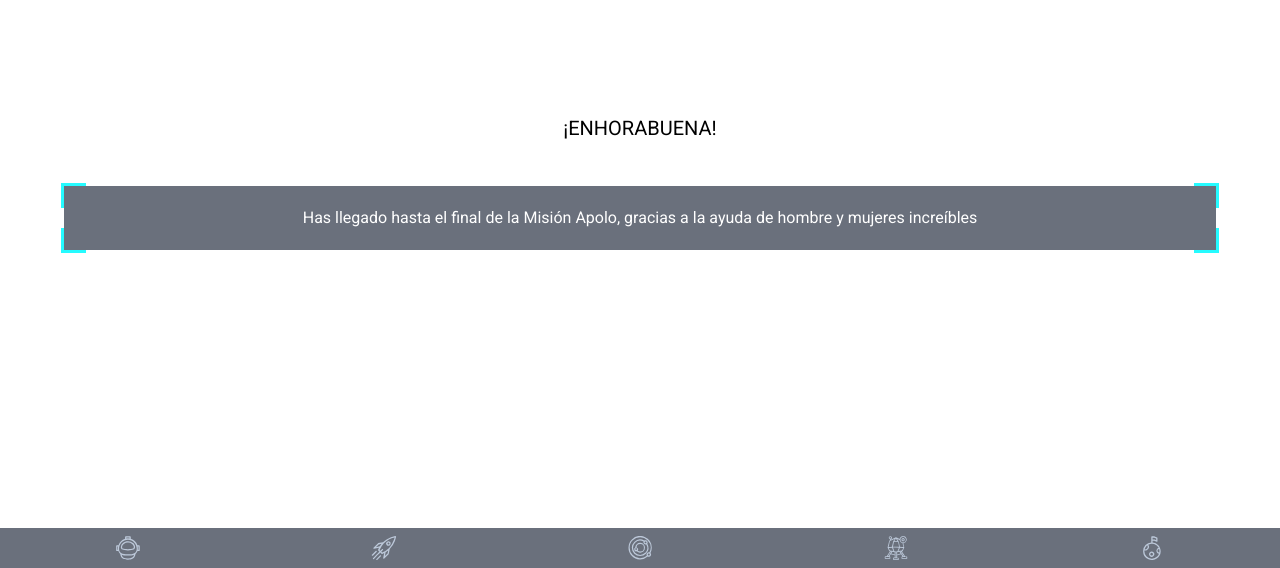
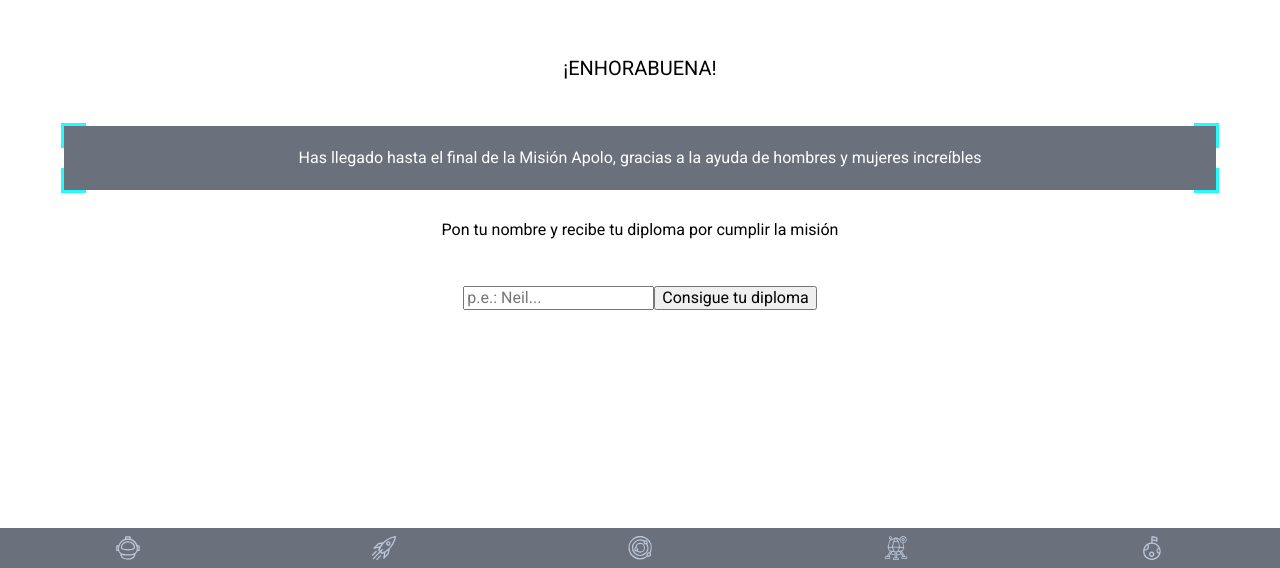
Before and after one commit to PIWEEK/follow-the-apollo-11, a Vue app: page /#/certificate in a window 1280 px wide. Shown: the part 232-800 px from the top of the page. Built offline with nearby package versions, Linux system fonts and the light colour scheme.

Commit message:
Certificado de defunción

```diff
--- a/src/views/Certificate/Certificate.html
+++ b/src/views/Certificate/Certificate.html
@@ -2,7 +2,15 @@
 
   <h2>¡ENHORABUENA!</h2>
   <fta-textbox>
-    <p>Has llegado hasta el final de la Misión Apolo, gracias a la ayuda de hombre y mujeres increíbles</p>
+    <p>Has llegado hasta el final de la Misión Apolo, gracias a la ayuda de hombres y mujeres increíbles</p>
   </fta-textbox>
 
+  <p>Pon tu nombre y recibe tu diploma por cumplir la misión</p>
+  <form @submit.prevent="generateCertificate">
+    <input type="text" v-model="astroName" required placeholder="p.e.: Neil..." />
+    <button type="submit">Consigue tu diploma</button>
+  </form>
+
+  <svg-certificate ref="certificate" id="certificate" v-show="showCertificate" />
+
 </div>
--- a/src/views/Certificate/Certificate.vue
+++ b/src/views/Certificate/Certificate.vue
@@ -3,11 +3,26 @@
 
 <script>
 import TextBox from '@/components/TextBox/TextBox.vue'
+import certificateSvg from '@/assets/svgs/certificate.svg' // eslint-disable-next-line
 
 export default {
   name: 'Certificate',
+  data: () => ({
+    astroName: '',
+    showCertificate: false
+  }),
   components: {
-    'fta-textbox': TextBox
+    'fta-textbox': TextBox,
+    'svg-certificate': certificateSvg
+  },
+  methods: {
+    generateCertificate () {
+      const now = new Date()
+      const today = now.toLocaleDateString()
+      this.showCertificate = true
+      this.$refs.certificate.children[8].children[0].textContent = this.astroName
+      this.$refs.certificate.children[20].children[0].textContent = today
+    }
   }
 }
 </script>
```
Also changed, not shown: src/assets/svgs/certificate.svg (added).
